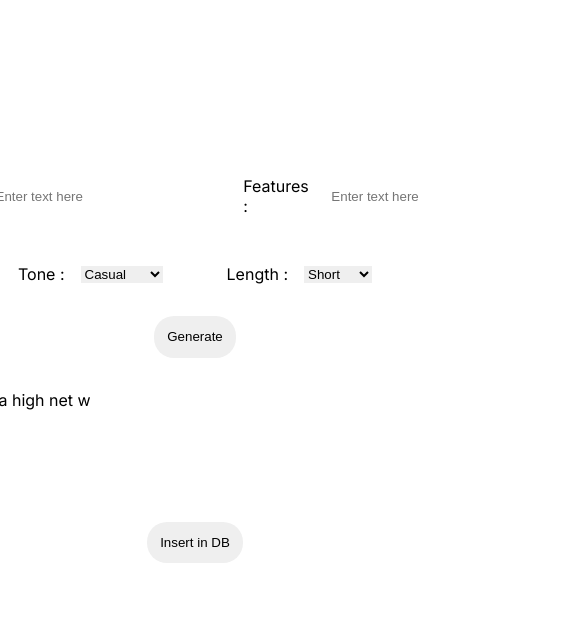
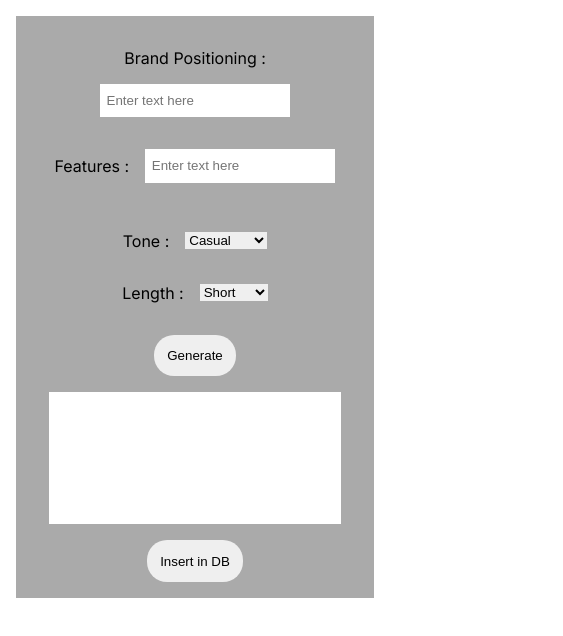
Before and after one commit to AbhayJha24/real-estate-copy-gen-website, a Next.js app: page / in a window 390 px wide. Shown: the top 636 px of the page, 563 px wide, since content can reach past the window. Built offline with nearby package versions, Linux system fonts and the light colour scheme.

Commit message:
Added proper regenerate functionality and also made the website a bit responsive and added some error handling at the frontend

```diff
--- a/app/page.js
+++ b/app/page.js
@@ -11,7 +11,7 @@ export default function Home() {
   const [features, setFeatures] = useState("");
   const [tone, setTone] = useState("Casual");
   const [length, setLength] = useState("Short");
-  const [genText, setGenText] = useState(" tastes of the ultra high net w");
+  const [genText, setGenText] = useState("");
   const [selectedText, setSelectedText] = useState("");
   const [regenType, setRegenType] = useState("");
   const selTooltip = useRef(null)
@@ -50,9 +50,13 @@ export default function Home() {
         body: JSON.stringify(data)
       });
 
-      const respData = await resp.json();
-
-      setGenText(respData);
+      if(resp.status !== 500){
+        alert("Unable to generate text, Some Error Occured !")
+      }
+      else{
+        const respData = await resp.json();
+        setGenText(respData);
+      }
     }
   }
 
@@ -105,7 +109,13 @@ export default function Home() {
         body: JSON.stringify(data)
       });
 
-      const respData = await resp.json();
+      if(resp.status !== 500){
+        alert("Unable to generate text, Some Error Occured !")
+      }
+      else{
+        const respData = await resp.json();
+        setGenText(respData);
+      }
   }
 }
 
--- a/app/page.module.css
+++ b/app/page.module.css
@@ -7,7 +7,7 @@
 
 .genForm{
   position: relative;
-  background-color: #ffffff;
+  background-color: #aaaaaa;
   display: flex;
   align-items: center;
   justify-content: center;
@@ -19,6 +19,7 @@
 
 .inputsHolder{
   display: flex;
+  flex-wrap: wrap;
   align-items: center;
   justify-content: center;
   column-gap: 2em;
@@ -26,7 +27,9 @@
 
 .inputLabelEnclosure{
   display: flex;
+  flex-wrap: wrap;
   column-gap: 1em;
+  row-gap: 1em;
   padding: 1em;
   align-items: center;
   justify-content: center;
@@ -82,3 +85,19 @@
     background-color: #000000;
   }
 }
+
+@media only screen and (max-width:800px){
+  .genForm{
+    flex-wrap: wrap;
+    width: 100%;
+    padding: 1em;
+  }
+
+  .genTextArea{
+    width: 80%;
+  }
+
+  .baseStructure{
+    padding: 1em;
+  }
+}
```
Also changed, not shown: middleware.js (+47 -2 lines).
